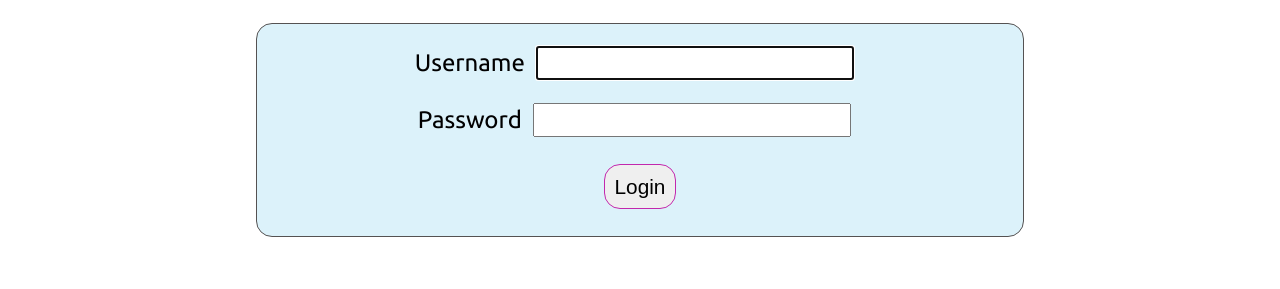
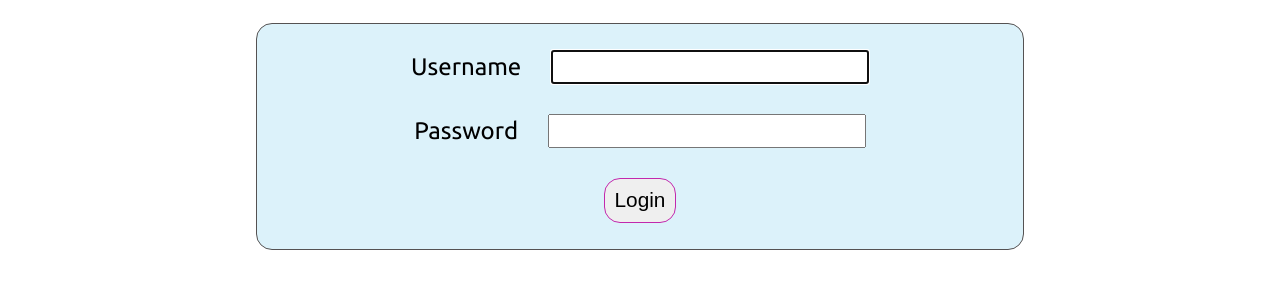
Before and after one commit to thinkful-ei-heron/spaced-repetition-client-heesu-wesley-zayar, a React app: page /login in a window 1280 px wide. Shown: the part 115-404 px from the top of the page. Built offline with nearby package versions, Linux system fonts and the light colour scheme.

Commit message:
minor css update

```diff
--- a/src/components/Button/Button.css
+++ b/src/components/Button/Button.css
@@ -1,6 +1,6 @@
 .Button {
   font-size: 1.3rem;
-  margin: 1rem;
+  margin: 2%;
   border: none;
   transition-duration: 0.3s;
   cursor: pointer;
--- a/src/components/Form/Form.css
+++ b/src/components/Form/Form.css
@@ -5,14 +5,17 @@ Form {
   font-size: 1.5rem;
   padding: 0.7rem;
   align-content: center;
-  margin-left: auto;
-  margin-right: auto;
+  margin: 0 auto;
 }
 
 Input {
   font-size: 1.5rem;
-  margin: 0.7rem;
+  margin: 2%;
   text-align: left;
+}
+
+Label {
+  margin: 2%;
 }
 
 @media screen and (min-width: 1025px) {
```
